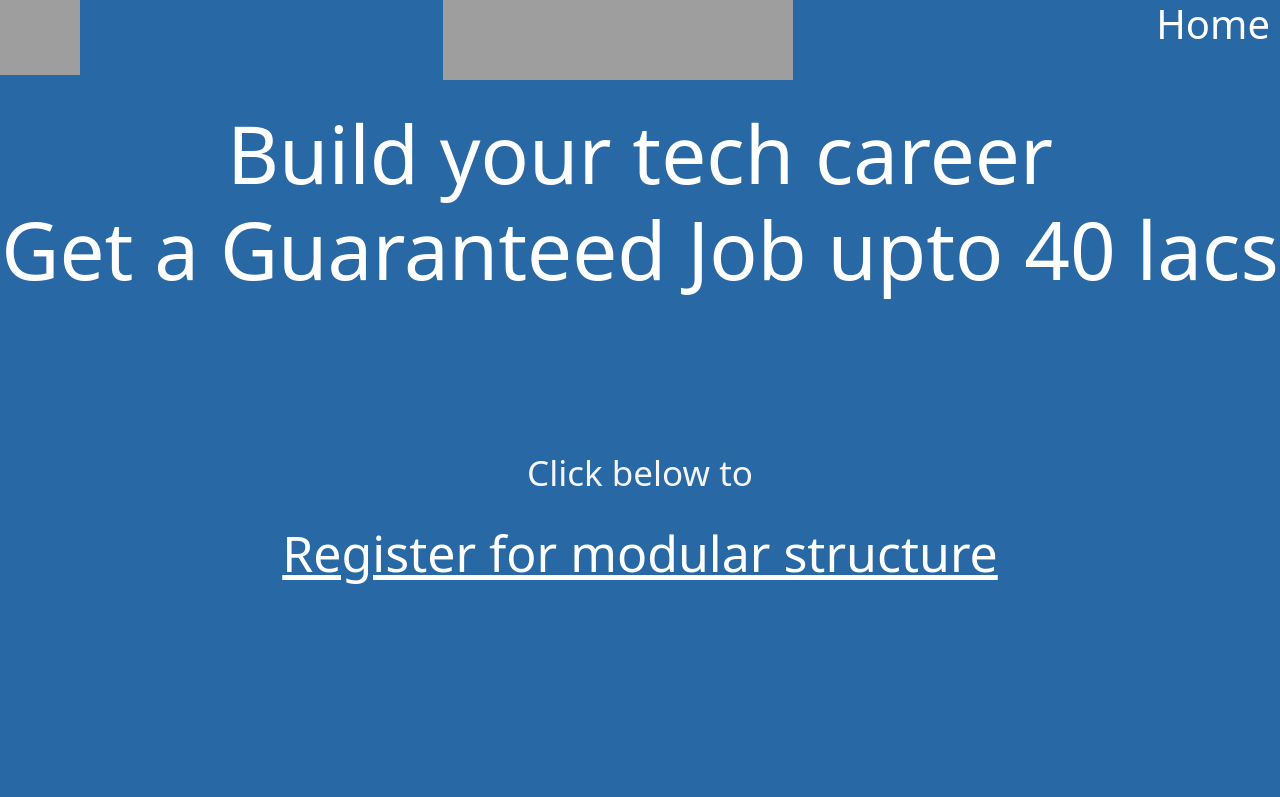
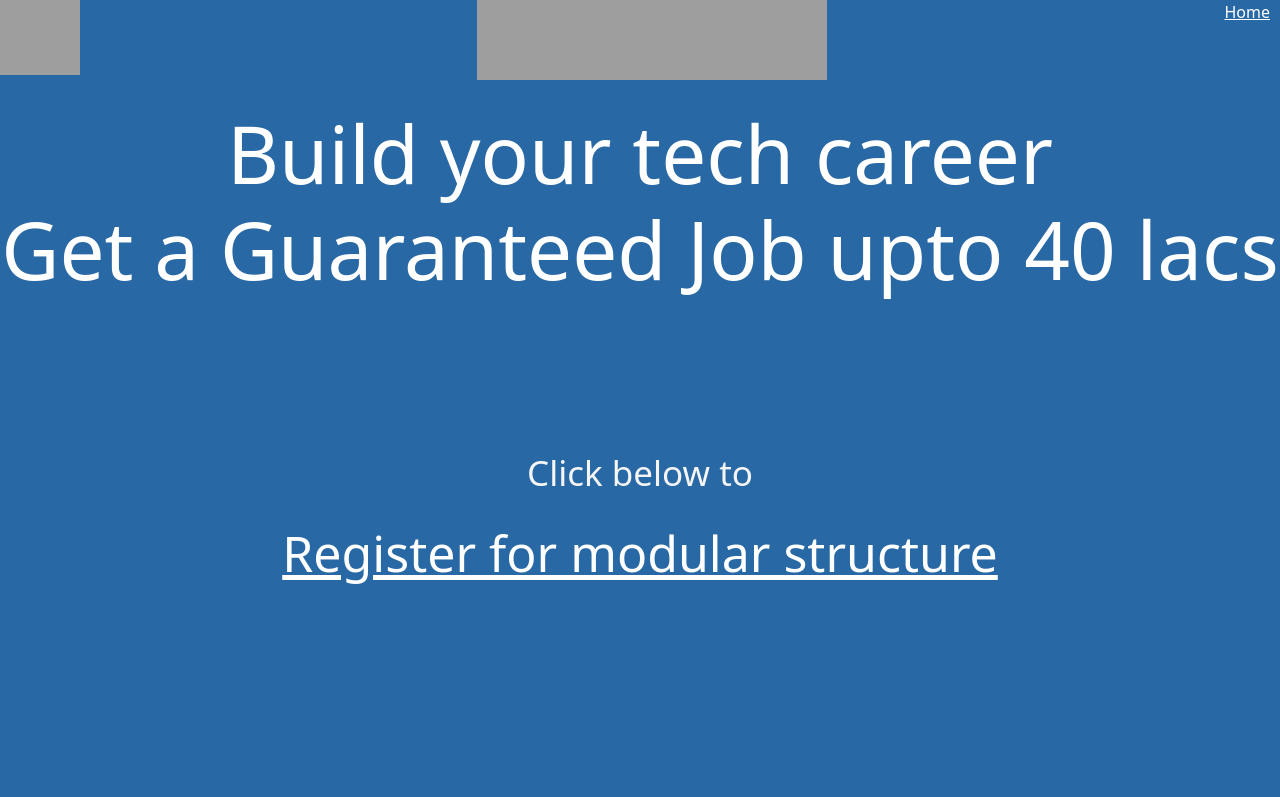
Before and after one commit to Ashok691/Modular-test, a plain HTML site: page index.html in a window 1280 px wide. Shown: the top 797 px of the page. Drawn offline with nearby package versions, Linux system fonts and the light colour scheme; grey boxes are pictures that could not be loaded.

Commit message:
Home made clickable

```diff
--- a/index.html
+++ b/index.html
@@ -13,7 +13,7 @@
       <div class="front-page">
         <img src="https://res.cloudinary.com/crunchbase-production/image/upload/c_lpad,f_auto,q_auto:eco,dpr_1/nkhv5z20o1k03wzeydzj" class="accio-symbol" alt="">
         <img src="https://admin.speedexam.net/logo/687fa576-d265-4c9d-ac32-13016b0b684e.png" class="accio-image" alt="">
-        <h1 class="home">Home</h1>
+        <a class="home" href="https://ashok691.github.io/Modular-test/">Home</a>
       </div>
       <h1 class="quote">Build your tech career <br>
         Get a Guaranteed Job upto 40 lacs</h1>
```
